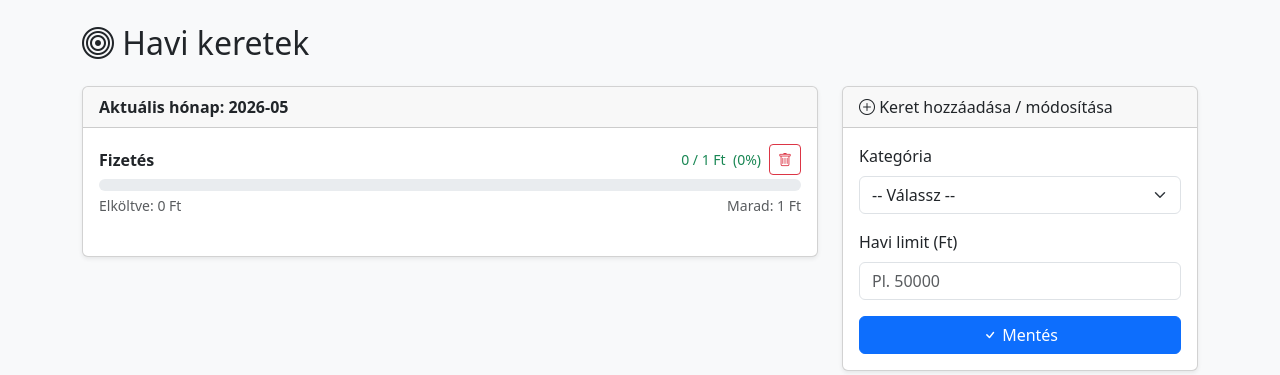
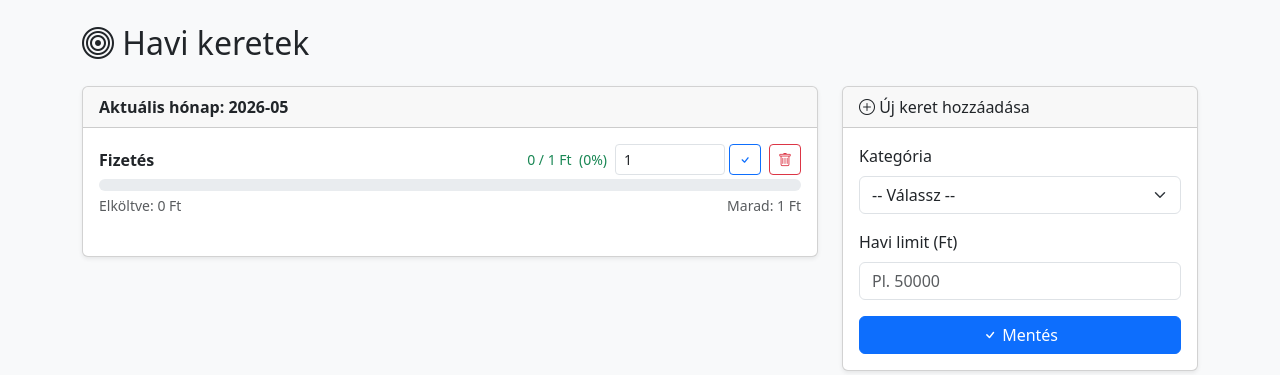
Before and after one commit to Chris781231/Budget, a Flask app: page /budgets in a window 1280 px wide. Shown: the part 80-455 px from the top of the page. Run offline with Flask 3, Linux system fonts and the light colour scheme; a user stored in the database is signed in; data comes from the database, SQL or seed files in the repository; tables that the repository leaves empty hold one stand-in row (values such as "Sample post"); some libraries are stand-ins or nearby versions.

Commit message:
Havi keretek: inline szerkesztés közvetlenül a progress bar mellett
Co-Authored-By: Claude Sonnet 4.6 <noreply@anthropic.com>

```diff
--- a/templates/budgets.html
+++ b/templates/budgets.html
@@ -17,14 +17,23 @@
                 <div class="mb-4">
                     <div class="d-flex justify-content-between align-items-center mb-1">
                         <span class="fw-bold">{{ b.cat_name }}</span>
-                        <div class="d-flex align-items-center gap-2">
+                        <div class="d-flex align-items-center gap-2 flex-wrap">
                             <span class="{{ text_class }} small">
                                 {{ "%.0f"|format(b.spent) }} / {{ "%.0f"|format(b.monthly_limit) }} Ft &nbsp;({{ pct }}%)
                             </span>
+                            <form method="POST" class="d-flex gap-1 align-items-center">
+                                <input type="hidden" name="csrf_token" value="{{ csrf_token() }}">
+                                <input type="hidden" name="category_id" value="{{ b.category_id }}">
+                                <input type="number" name="monthly_limit" value="{{ b.monthly_limit|int }}"
+                                       class="form-control form-control-sm" style="width:110px;" min="1" step="1">
+                                <button type="submit" class="btn btn-sm btn-outline-primary" title="Mentés">
+                                    <i class="bi bi-check"></i>
+                                </button>
+                            </form>
                             <form method="POST" action="{{ url_for('delete_budget', id=b.id) }}" class="d-inline"
                                   onsubmit="return confirm('Törlöd a keretet?')">
                                 <input type="hidden" name="csrf_token" value="{{ csrf_token() }}">
-                                <button type="submit" class="btn btn-sm btn-outline-danger">
+                                <button type="submit" class="btn btn-sm btn-outline-danger" title="Törlés">
                                     <i class="bi bi-trash"></i>
                                 </button>
                             </form>
@@ -50,9 +59,9 @@
 
     <div class="col-lg-4">
         <div class="card shadow-sm">
-            <div class="card-header"><i class="bi bi-plus-circle"></i> Keret hozzáadása / módosítása</div>
+            <div class="card-header"><i class="bi bi-plus-circle"></i> Új keret hozzáadása</div>
             <div class="card-body">
-                {% if free_cats or budget_list %}
+                {% if free_cats %}
                 <form method="POST">
                     <input type="hidden" name="csrf_token" value="{{ csrf_token() }}">
                     <div class="mb-3">
@@ -60,10 +69,7 @@
                         <select name="category_id" class="form-select" required>
                             <option value="">-- Válassz --</option>
                             {% for c in free_cats %}
-                            <option value="{{ c.id }}">{{ c.name }} (új)</option>
-                            {% endfor %}
-                            {% for b in budget_list %}
-                            <option value="{{ b.category_id }}">{{ b.cat_name }} (módosítás)</option>
+                            <option value="{{ c.id }}">{{ c.name }}</option>
                             {% endfor %}
                         </select>
                     </div>
@@ -77,7 +83,7 @@
                     </button>
                 </form>
                 {% else %}
-                <p class="text-muted small">Minden kiadás kategóriához van már keret beállítva.</p>
+                <p class="text-muted small">Minden kiadás kategóriához be van állítva keret. A meglévőket balra szerkesztheted.</p>
                 {% endif %}
             </div>
         </div>
```
